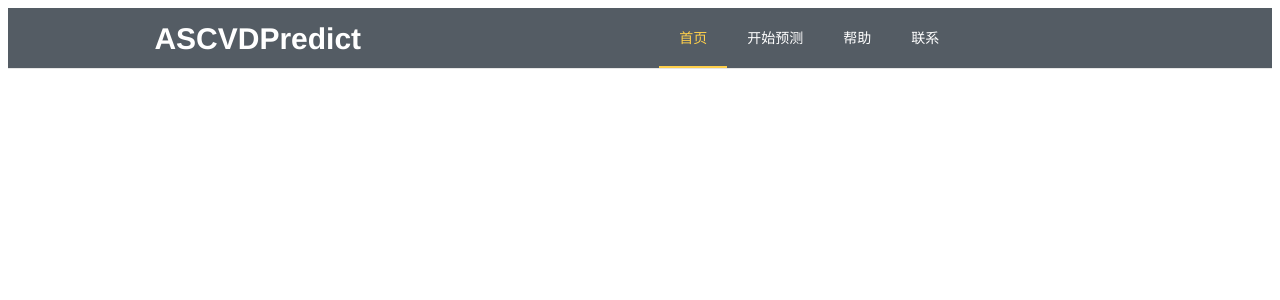
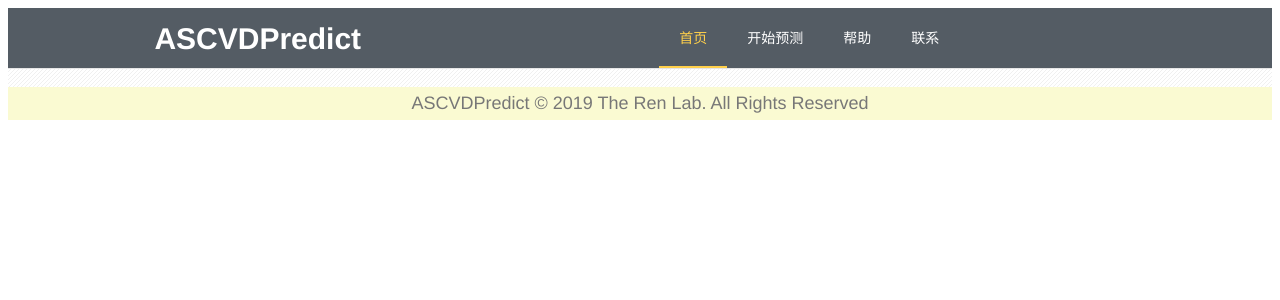
Before and after one commit to adoreCandlelight/ascvd_predict, a Vue app: page /server#/home in a window 1280 px wide. Shown: the top 300 px of the page. Built offline with nearby package versions, Linux system fonts and the light colour scheme.

Commit message:
添加footer

```diff
--- /dev/null
+++ b/src/components/Footer.vue
@@ -0,0 +1,26 @@
+<template>
+    <div>
+        <div class="footArea">
+             <p class="footer">ASCVDPredict &copy; 2019 The Ren Lab. All Rights Reserved</p>
+        </div>
+
+    </div>
+</template>
+
+<script>
+export default {
+
+}
+</script>
+
+<style scoped>
+.footArea {
+    background-color:lightgoldenrodyellow;
+}
+.footer {
+    text-align: center;
+    color: #777777;
+    font-size: 18px;
+    padding: 6px 0;
+}
+</style>
--- a/src/components/Home.vue
+++ b/src/components/Home.vue
@@ -2,12 +2,16 @@
     <div class="content">
         <div>
             <v-header></v-header>
+        </div>
+        <div>
+            <v-footer></v-footer>
         </div>
     </div>
 </template>
 
 <script>
 import Header from './Header'
+import Footer from './Footer'
 
 export default {
     data() {
@@ -16,7 +20,8 @@ export default {
         }
     },
     components: {
-        'v-header': Header
+        'v-header': Header,
+        'v-footer': Footer
     },
     methods: {
 
```
